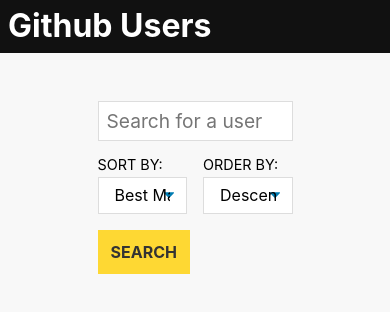
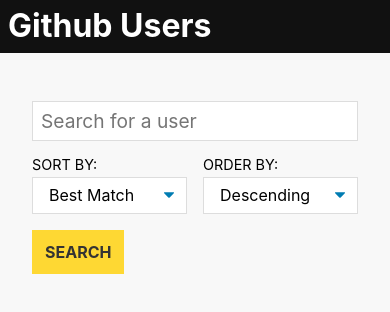
Before and after one commit to thebeckyhamm/github-user-project, a React (Create React App) app: page /search/users in a window 390 px wide. Shown: the top 312 px of the page. Built offline with nearby package versions, Linux system fonts and the light colour scheme.

Commit message:
Fix: Make sure it looks half decent on mobile

```diff
--- a/src/App.scss
+++ b/src/App.scss
@@ -14,6 +14,9 @@
 
 .wrapper {
   margin: 0 auto;
-  max-width: 50vw;
-  padding: 3rem 0;
+  padding: 3rem 2rem;
+  @media all and (min-width: 1000px) {
+    max-width: 50vw;
+    padding: 3rem 0;
+  }
 }
--- a/src/index.scss
+++ b/src/index.scss
@@ -366,6 +366,7 @@
 
 .flex {
   display: flex;
+  flex-wrap: wrap;
 }
 
 .flex--column {
```
Also changed, not shown: 1 other file (tests, documents, lock files or other folders).
